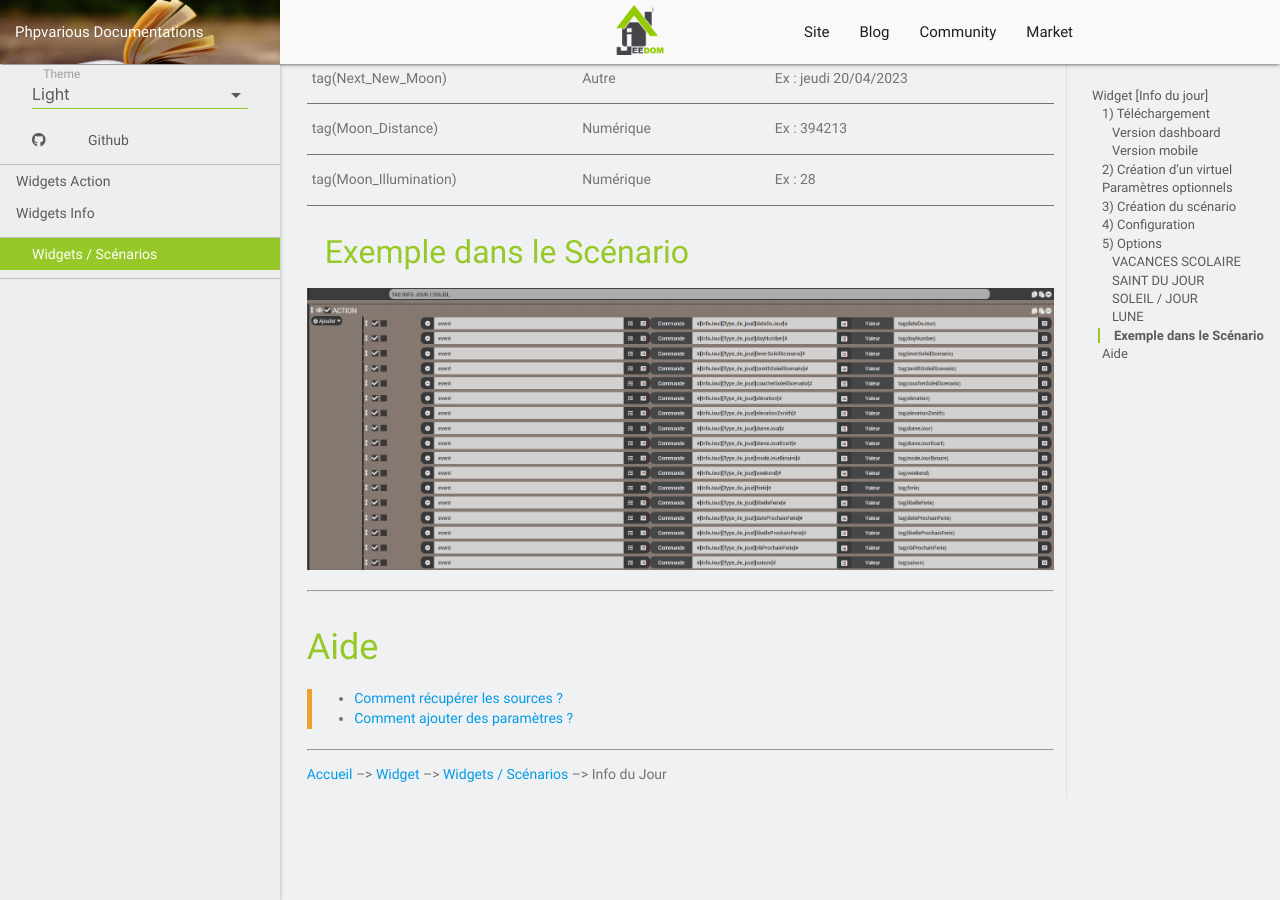
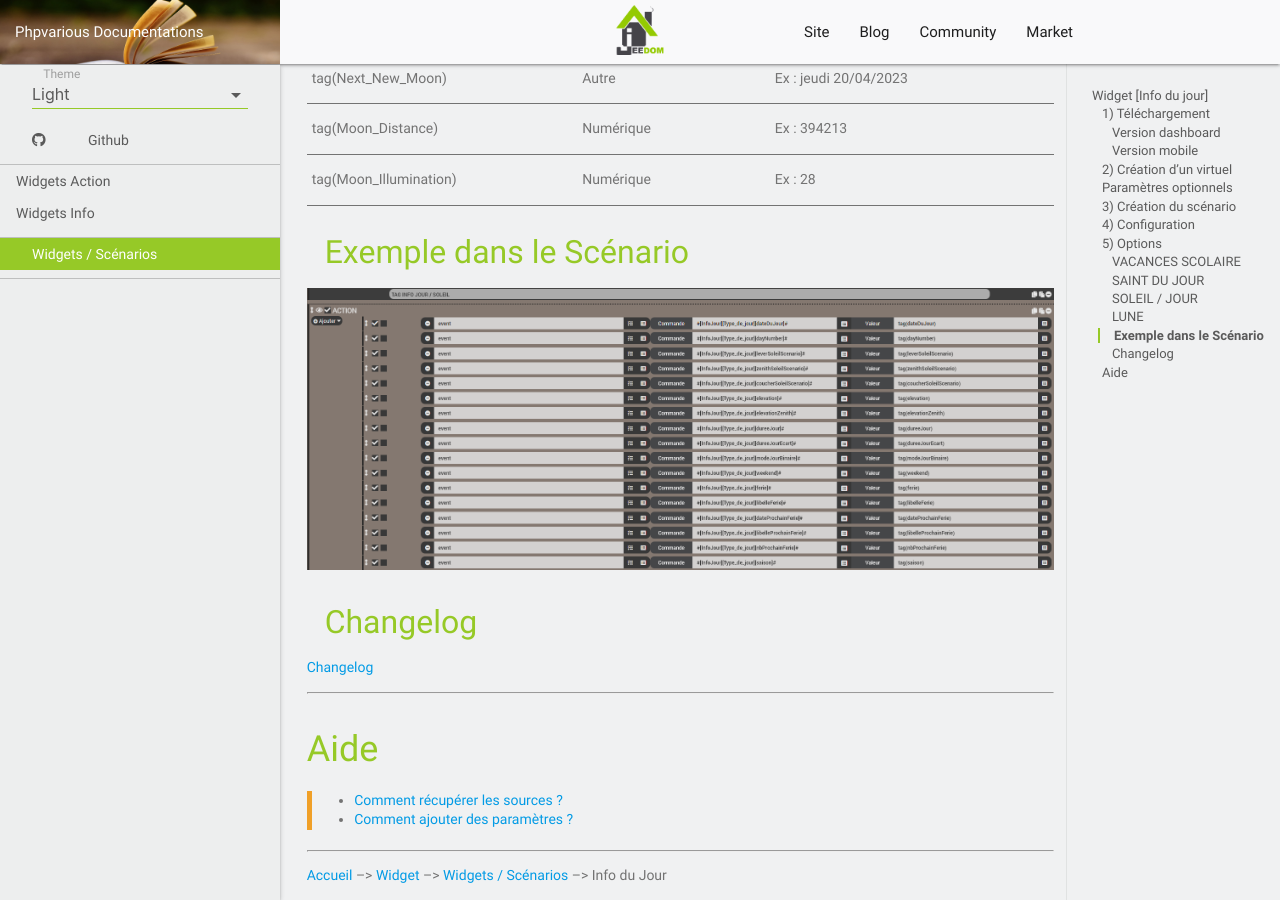
Before and after one commit to Phpvarious/documentation, a Jekyll site: the page built from widget/fr_FR/widget_scenario/info_du_jour/index.md, in a window 1280 px wide and 900 px high, scrolled down 6372 px. Built offline with Jekyll 4.4.1, drawn with Linux system fonts in a browser that asks for light colours; our own code applies the rules of GitHub Pages for plain Markdown files; before the commit the page ends 7170 px from its top, so only the background shows below that.

Commit message:
update changelog

```diff
--- a/widget/fr_FR/widget_scenario/info_du_jour/index.md
+++ b/widget/fr_FR/widget_scenario/info_du_jour/index.md
@@ -162,6 +162,10 @@ Il est possible d'extraire plus d'informations du scénario, il faudra créer de
 
 <img src="../../../images/info_du_jour/scenario5_1.png" alt="scenario5_1" />
 
+### Changelog
+
+<a href="changelog.md">Changelog</a>
+
 ---------------------
 
 ## Aide
```
